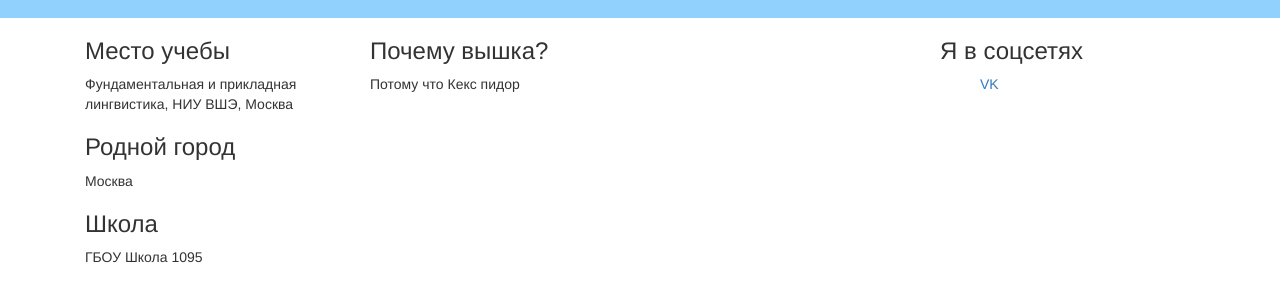
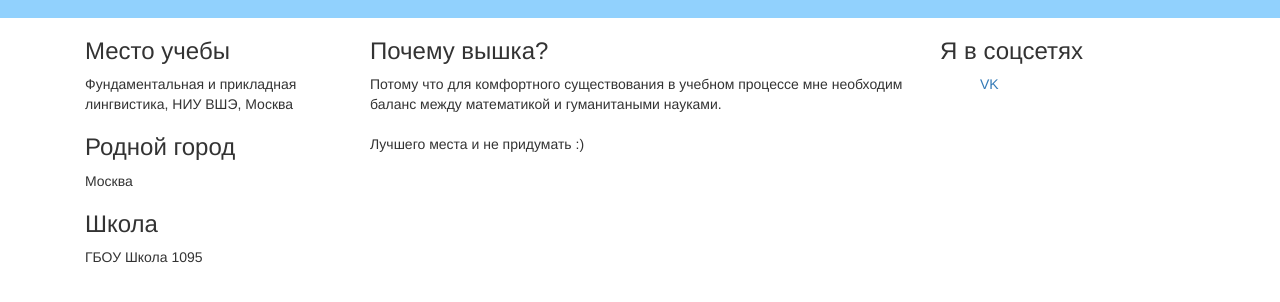
Before and after one commit to pastometer/pastometer.github.io, a plain HTML site: page index.html in a window 1280 px wide. Shown: the part 432-734 px from the top of the page. Drawn offline with nearby package versions, Linux system fonts and the light colour scheme.

Commit message:
Update index.html

```diff
--- a/index.html
+++ b/index.html
@@ -55,7 +55,8 @@
 				<div class="col-md-6">
 					<article>
 						<h3>Почему вышка?</h2>
-						<p> Потому что Кекс пидор </p>
+						<p> Потому что для комфортного существования в учебном процессе мне необходим баланс между математикой и гуманитаными науками. </br>
+					        <br> Лучшего места и не придумать :) </p>
 					</article>
 				</div>
 				<div class="col-md-3">
```
